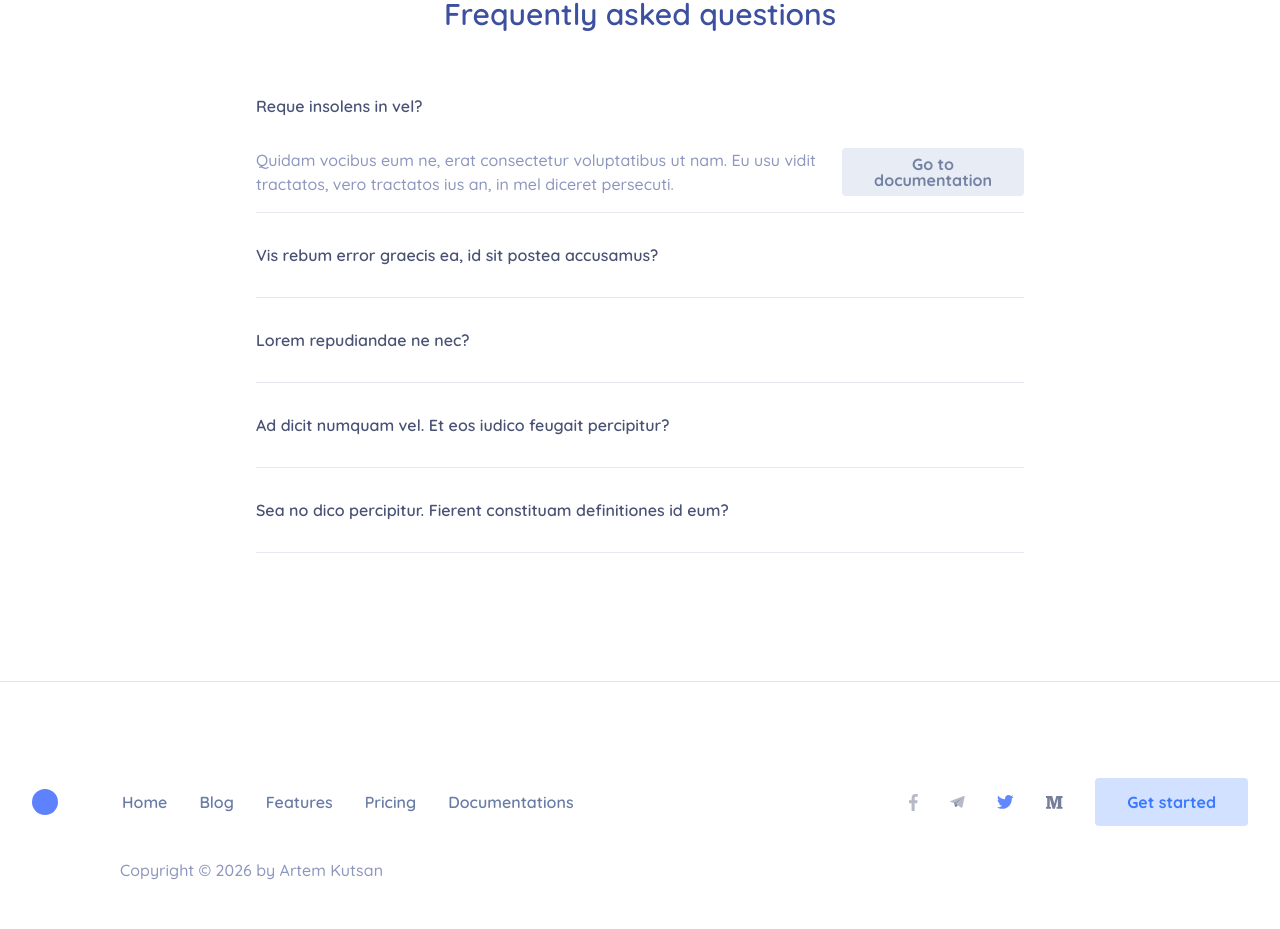
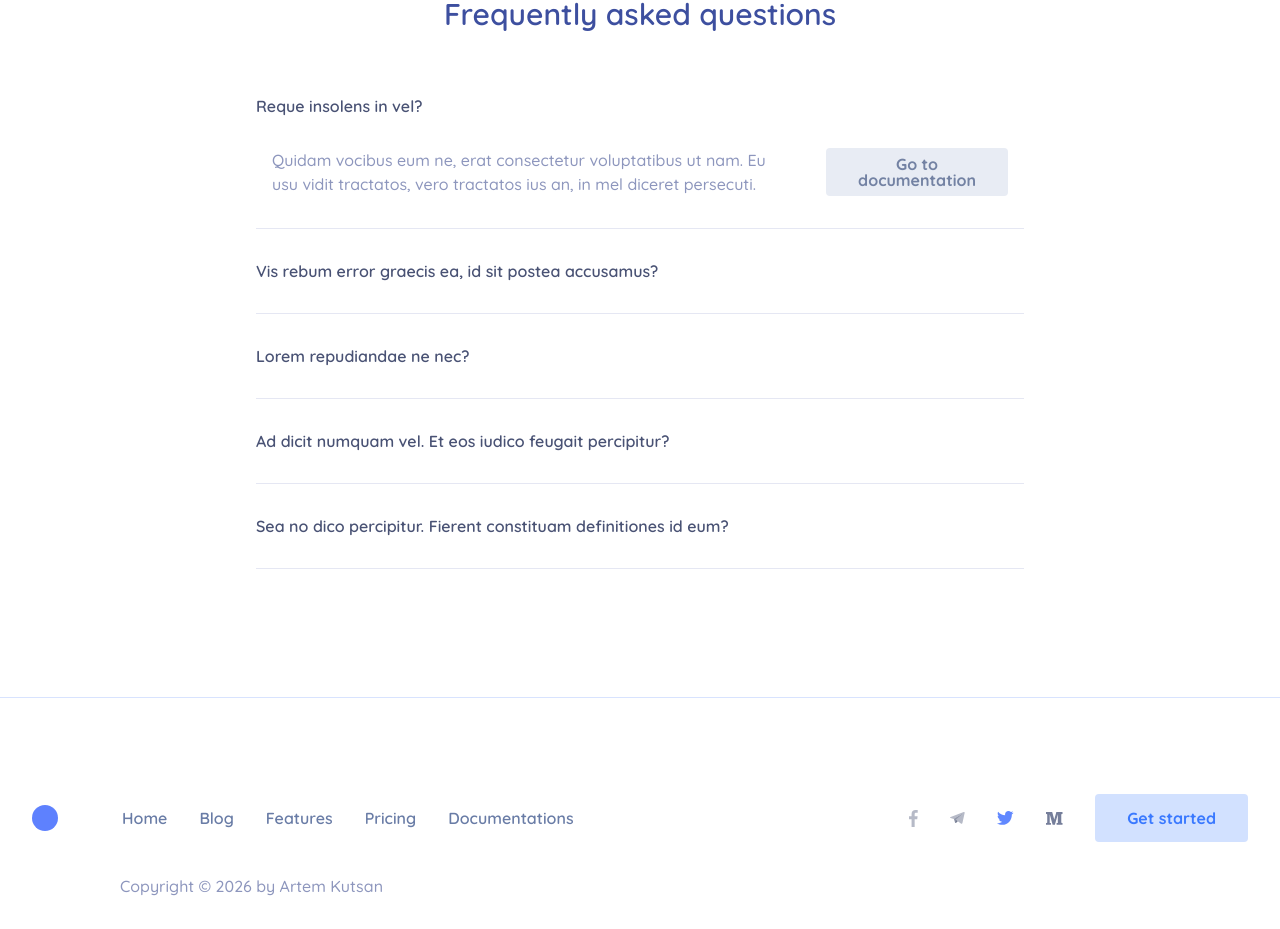
Before and after one commit to ArtemKutsan/react-project-productivity, a React (Vite) app: page / in a window 1280 px wide. Shown: the part 2460-3389 px from the top of the page. Built offline with nearby package versions, Linux system fonts and the light colour scheme.

Commit message:
chore: Доработаны стили CustomerHelp

```diff
--- a/src/components/sections/CustomerHelp/CustomerHelp.module.css
+++ b/src/components/sections/CustomerHelp/CustomerHelp.module.css
@@ -38,11 +38,10 @@
 }
 
 .answer {
-  padding: 1rem 0 0 0;
+  padding: 1rem;
   color: #8d96bd;
-  line-height: 1.5;
   display: flex;
-  gap: 1.5rem;
+  gap: 2rem;
 }
 
 .docButton {
```
